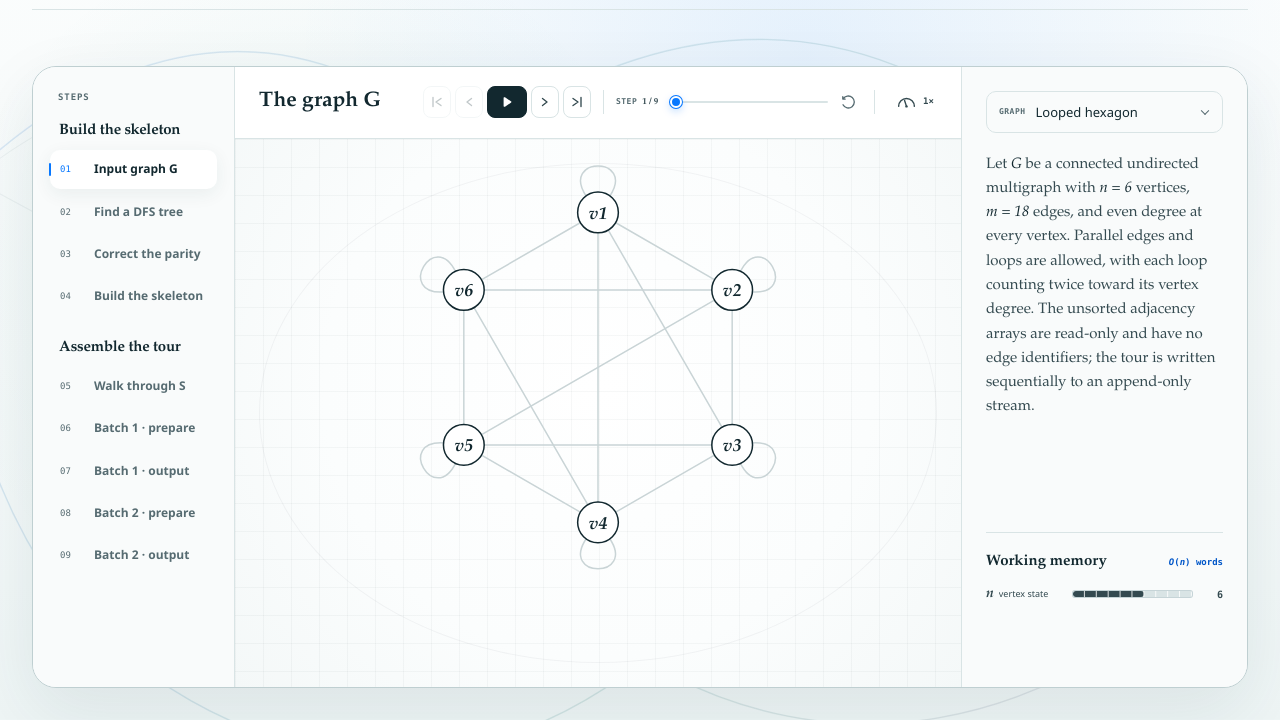
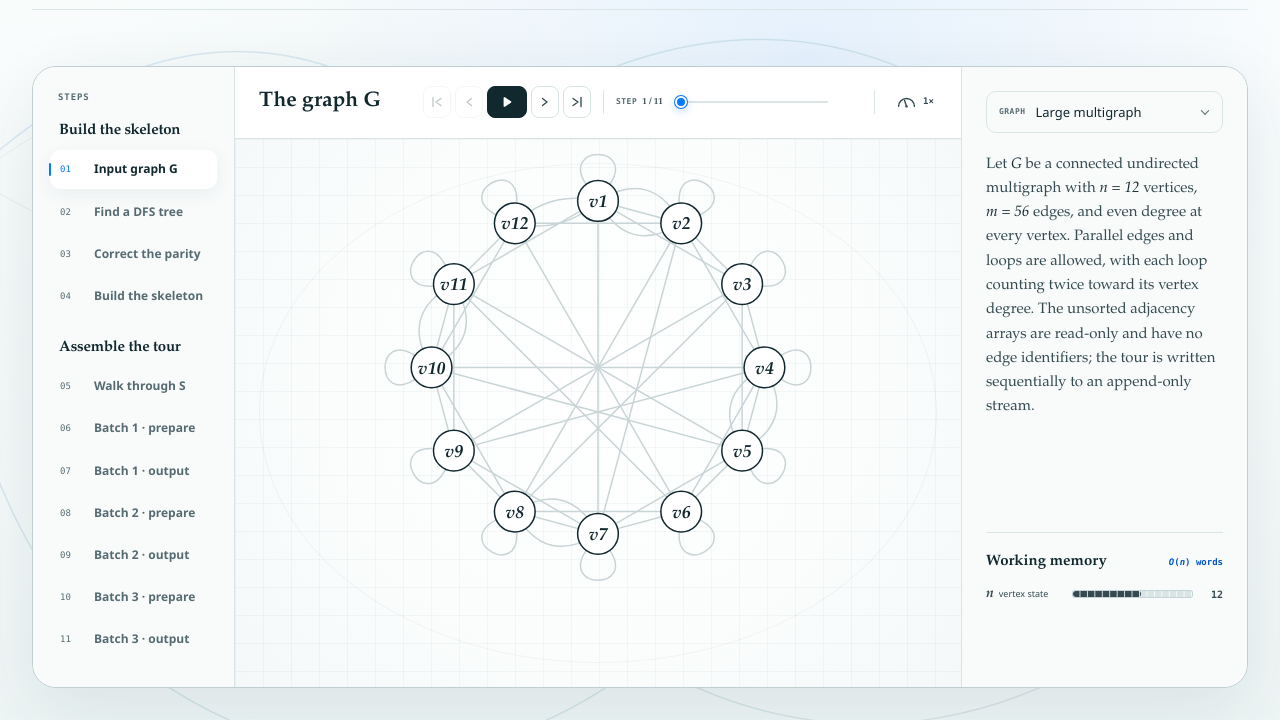
Before and after one commit to shayanshirazi/space-efficient-hierholzer, a website: page index.html in a window 1280 px wide. Shown: the part 86-806 px from the top of the page. Drawn offline with Linux system fonts and the light colour scheme.

Commit message:
feat: default to the large graph

```diff
--- a/app.js
+++ b/app.js
@@ -43,7 +43,6 @@ const dom = {
   playSteps: document.querySelector("#play-steps"),
   speedButton: document.querySelector("#speed-button"),
   speedValue: document.querySelector("#speed-value"),
-  resetSteps: document.querySelector("#reset-steps"),
   canvasTitle: document.querySelector("#canvas-title"),
   graphStage: document.querySelector("#graph-stage"),
   edgeLayer: document.querySelector("#edge-layer"),
@@ -1167,7 +1166,6 @@ dom.firstStep.addEventListener("click", () => setTimelineStage(0));
 dom.lastStep.addEventListener("click", () => {
   setTimelineStage(state.timelineStages.length - 1, { atEnd: true });
 });
-dom.resetSteps.addEventListener("click", () => setTimelineStage(0));
 dom.playSteps.addEventListener("click", startPlayback);
 dom.speedButton.addEventListener("click", advancePlaybackSpeed);
 dom.stepSlider.addEventListener("input", (event) => {
--- a/graph-presets.js
+++ b/graph-presets.js
@@ -1,4 +1,4 @@
-export const DEFAULT_PRESET_ID = "looped-hexagon";
+export const DEFAULT_PRESET_ID = "large-multigraph";
 
 export const GRAPH_PRESETS = Object.freeze({
   "looped-hexagon": {
--- a/index.html
+++ b/index.html
@@ -118,11 +118,6 @@
                         value="0"
                         aria-label="Visualization step"
                       >
-                      <button class="reset-icon" id="reset-steps" type="button" aria-label="Reset visualization" title="Reset">
-                        <svg viewBox="0 0 16 16" aria-hidden="true">
-                          <path d="M4.2 5.1H1.8V2.7M2.1 5a6 6 0 1 1-.1 5.8"></path>
-                        </svg>
-                      </button>
                     </div>
                     <span class="toolbar-separator" aria-hidden="true"></span>
                     <button
--- a/visualization.css
+++ b/visualization.css
@@ -915,15 +915,13 @@ input[type="range"]:focus-visible {
   color: var(--ink-soft);
 }
 
-.transport-button svg,
-.reset-icon svg {
+.transport-button svg {
   width: 16px;
   height: 16px;
   overflow: visible;
 }
 
-.transport-button path,
-.reset-icon path {
+.transport-button path {
   fill: none;
   stroke: currentColor;
   stroke-linecap: round;
@@ -985,18 +983,6 @@ input[type="range"]:focus-visible {
 
 .play-button.is-playing .icon-pause {
   display: block;
-}
-
-.playback .reset-icon {
-  display: grid;
-  width: 26px;
-  min-width: 26px;
-  height: 26px;
-  padding: 0;
-  place-items: center;
-  border-color: transparent;
-  color: var(--muted);
-  background: transparent;
 }
 
 .playback .speed-button {
```
